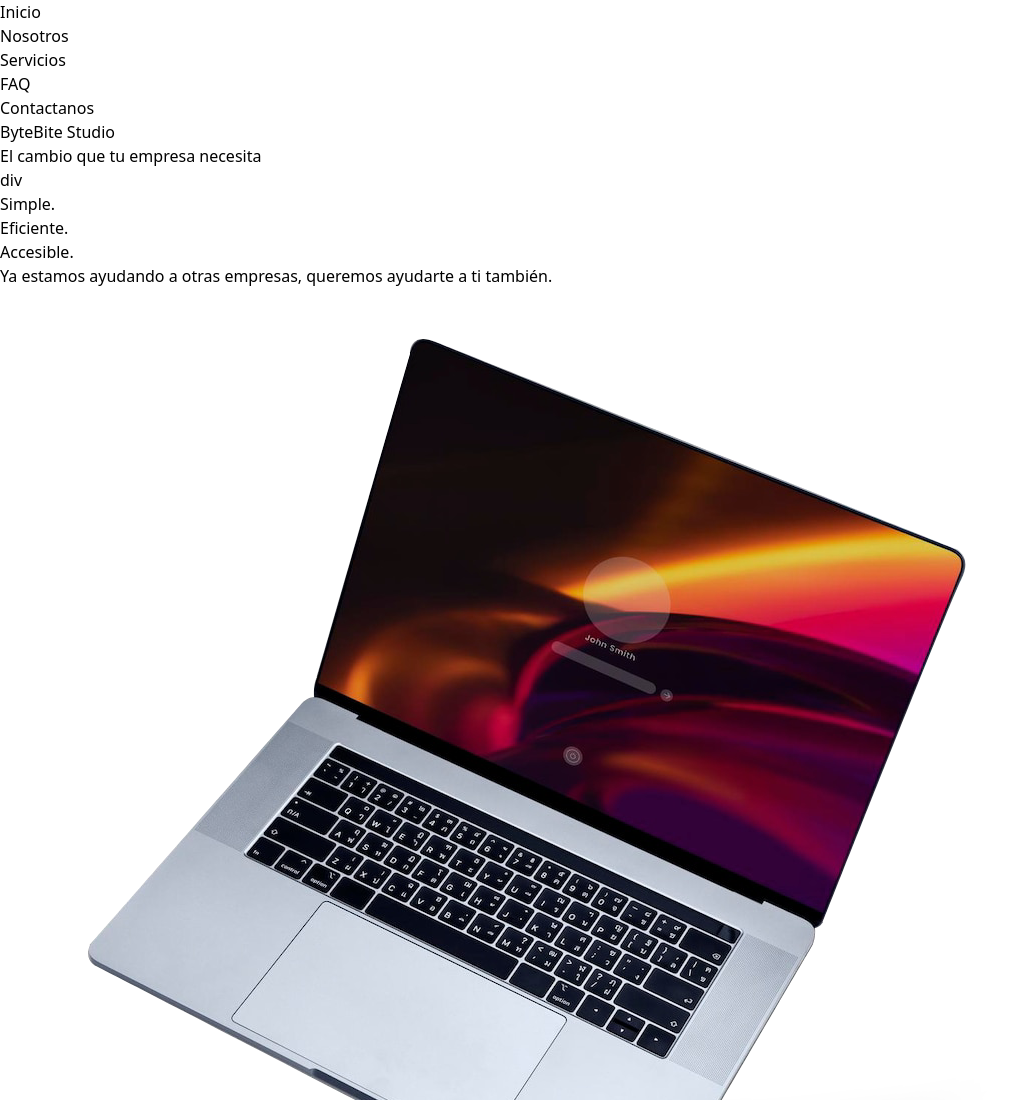
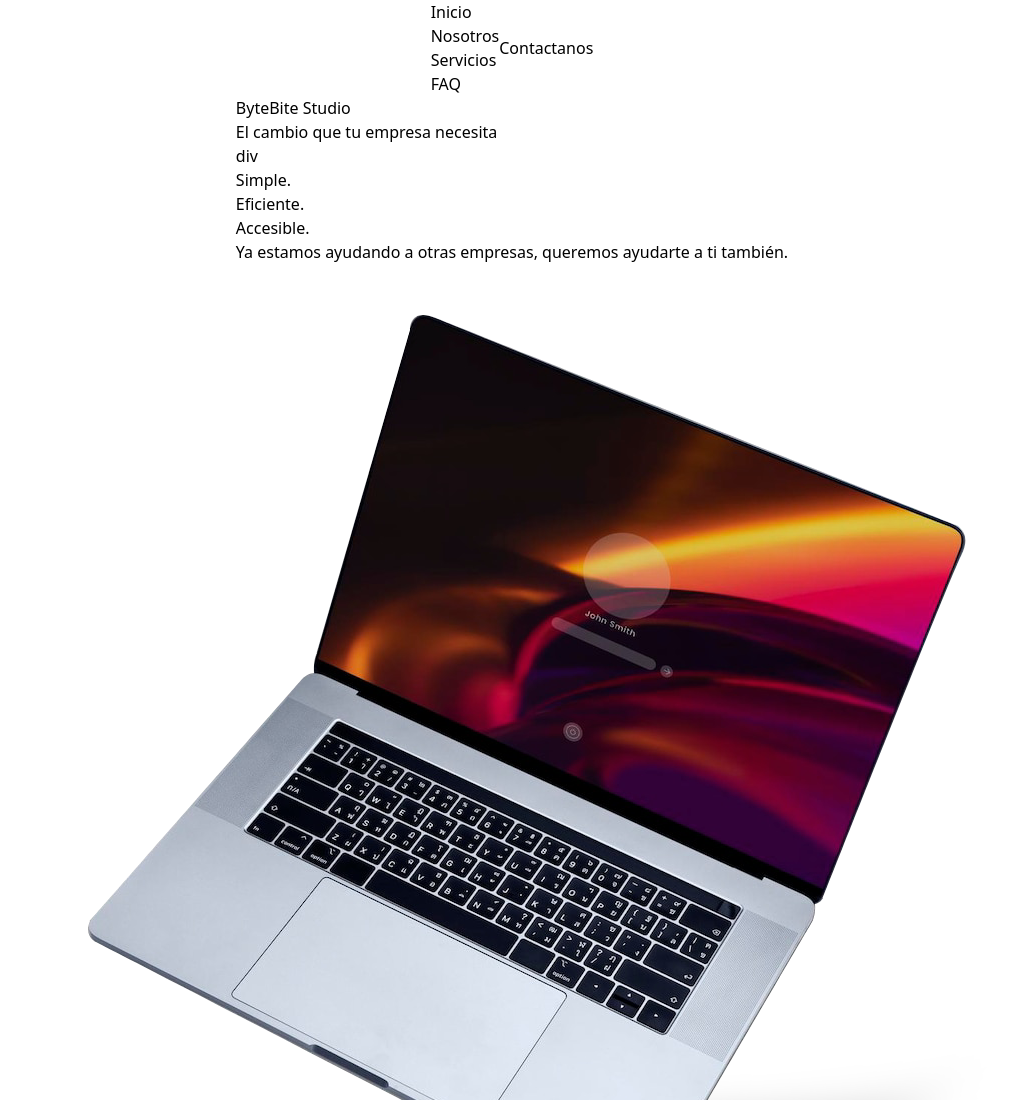
Before and after one commit to Elmaifriend/bytebite_studio, a plain HTML site: page index.html in a window 1280 px wide. Shown: the top 1100 px of the page, without its empty margins (0-1029 px from the left). Drawn offline with nearby package versions, Linux system fonts and the light colour scheme.

Commit message:
Started to styling the page

```diff
--- a/index.html
+++ b/index.html
@@ -9,11 +9,11 @@
 </head>
 <body>
     <!-- Header begin -->
-    <header>
+    <header class="flex flex-col items-center max-w-screen-lg">
         <!-- Navigation bar begin -->
-        <nav>
+        <nav class="flex justify-between flex-row " >
             <div>
-                <ul>
+                <ul class="">
                     <li>Inicio</li>
                     <li>Nosotros</li>
                     <li>Servicios</li>
```
